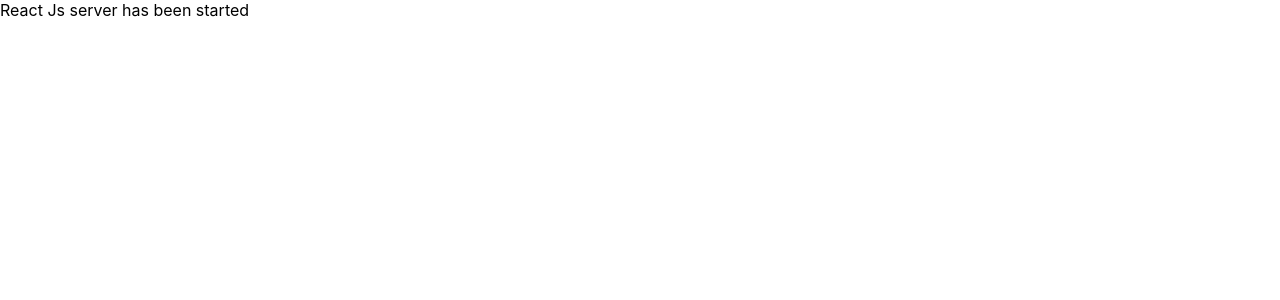
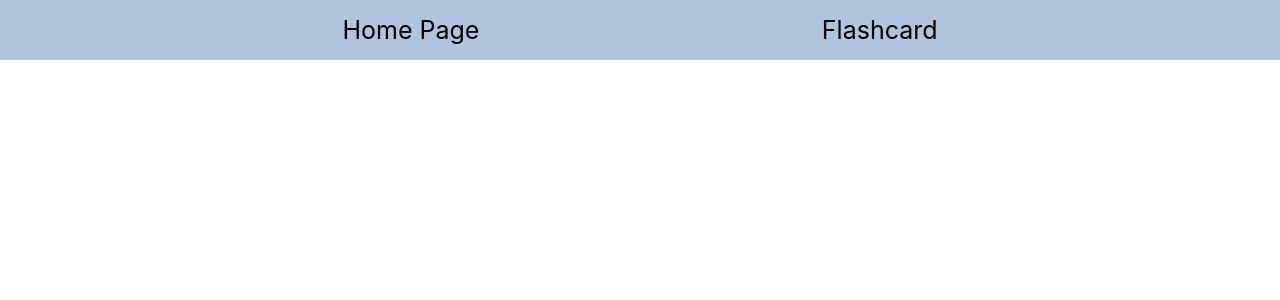
Before and after one commit to novruzluaytan/assignment3---flashcard-app, a React (Create React App) app: page / in a window 1280 px wide. Shown: the top 300 px of the page. Built offline with nearby package versions, Linux system fonts and the light colour scheme.

Commit message:
startedto create home page and flashcard page seperately

```diff
--- a/src/App.css
+++ b/src/App.css
@@ -1,38 +1,16 @@
-.App {
-  text-align: center;
+.navbar{
+
+  width:100%;
+  height:60px;
+  display: flex;
+  flex-direction: row;
+  justify-content:space-evenly;
+  align-items: center;
+  background-color: lightsteelblue;
 }
 
-.App-logo {
-  height: 40vmin;
-  pointer-events: none;
+.homePage, .flashcard-app{
+  font-size: 25px;
+  color:black;
+  text-decoration: none;
 }
-
-@media (prefers-reduced-motion: no-preference) {
-  .App-logo {
-    animation: App-logo-spin infinite 20s linear;
-  }
-}
-
-.App-header {
-  background-color: #282c34;
-  min-height: 100vh;
-  display: flex;
-  flex-direction: column;
-  align-items: center;
-  justify-content: center;
-  font-size: calc(10px + 2vmin);
-  color: white;
-}
-
-.App-link {
-  color: #61dafb;
-}
-
-@keyframes App-logo-spin {
-  from {
-    transform: rotate(0deg);
-  }
-  to {
-    transform: rotate(360deg);
-  }
-}
--- a/src/App.js
+++ b/src/App.js
@@ -1,12 +1,18 @@
 import logo from './logo.svg';
+import './App.css';
 
 
 function App() {
   return (
-    <div>
-      React Js server has been started
+    <div className="navbar">
+      <div className="homePage">
+        Home Page
+      </div>
+      <div className="flashcard-app">
+        Flashcard
+      </div>
     </div>
-  )
-}
+  );
+};
 
 export default App;
```
